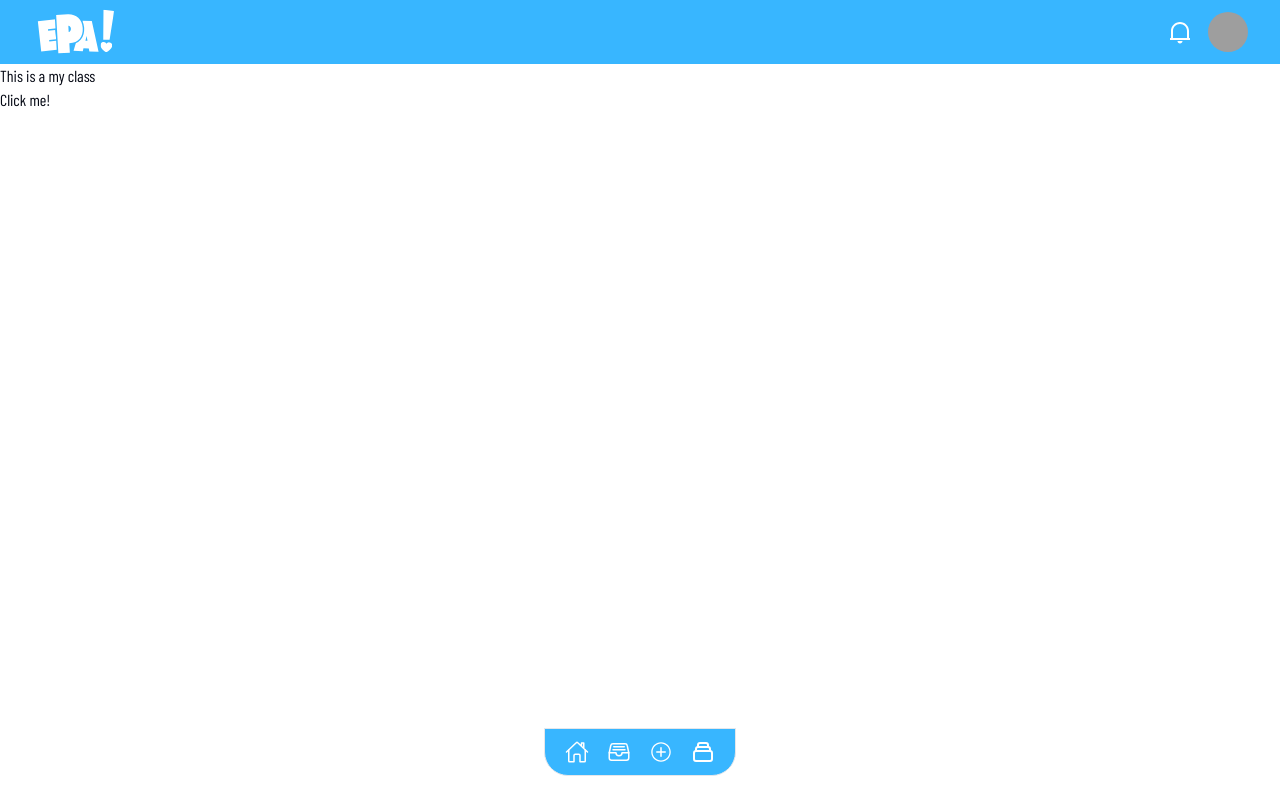
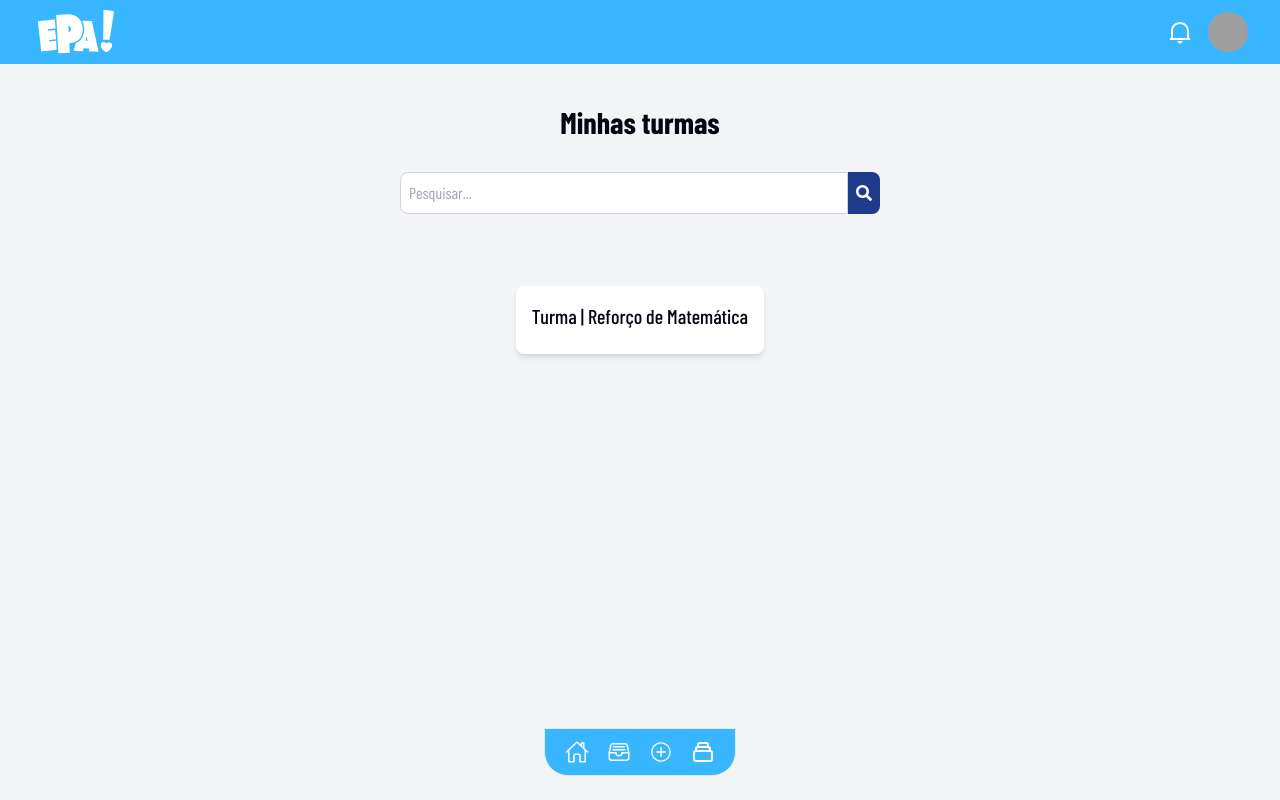
Before and after one commit to Antonio-coding/app-epa, a Next.js app: page /my-class in a window 1280 px wide. Built offline with nearby package versions, Linux system fonts and the light colour scheme; grey boxes are pictures that could not be loaded; a web font is replaced by a local one.

Commit message:
Update page.tsx

```diff
--- a/app/(pages)/(private-routes)/my-class/page.tsx
+++ b/app/(pages)/(private-routes)/my-class/page.tsx
@@ -1,11 +1,34 @@
-'use client'
+"use client";
+import { FaSearch } from 'react-icons/fa';
+import { useState } from 'react';
+
 export default function MyClass() {
-    return (
-        <>
-            <div>This is a my class</div>
-            <button onClick={() => console.log('Button clicked')}>Click me!</button>
+  const [searchQuery, setSearchQuery] = useState('');
 
-        </>
-    )
+  return (
+    <div className="p-10 bg-gray-100 min-h-screen">
+      <h1 className="text-3xl font-bold text-center mb-8">Minhas turmas</h1>
 
+      <div className="flex justify-center mb-8">
+        <input
+          type="text"
+          value={searchQuery}
+          onChange={(e) => setSearchQuery(e.target.value)}
+          placeholder="Pesquisar..."
+          className="w-full max-w-md p-2 border border-gray-300 rounded-l-lg focus:ring-blue-500 focus:border-blue-500"
+        />
+        <button className="p-2 bg-blue-900 text-white rounded-r-lg">
+          <FaSearch />
+        </button>
+      </div>
+
+      {/* Cards de turmas criadas */}
+      <div className="p-10 bg-gray-100 min-h-screen flex flex-col items-center">
+
+        <div className="bg-white p-4 shadow-md rounded-lg">
+          <h3 className="text-xl font-medium mb-2">Turma | Reforço de Matemática</h3>
+        </div>
+      </div>
+    </div>
+  );
 }
```
